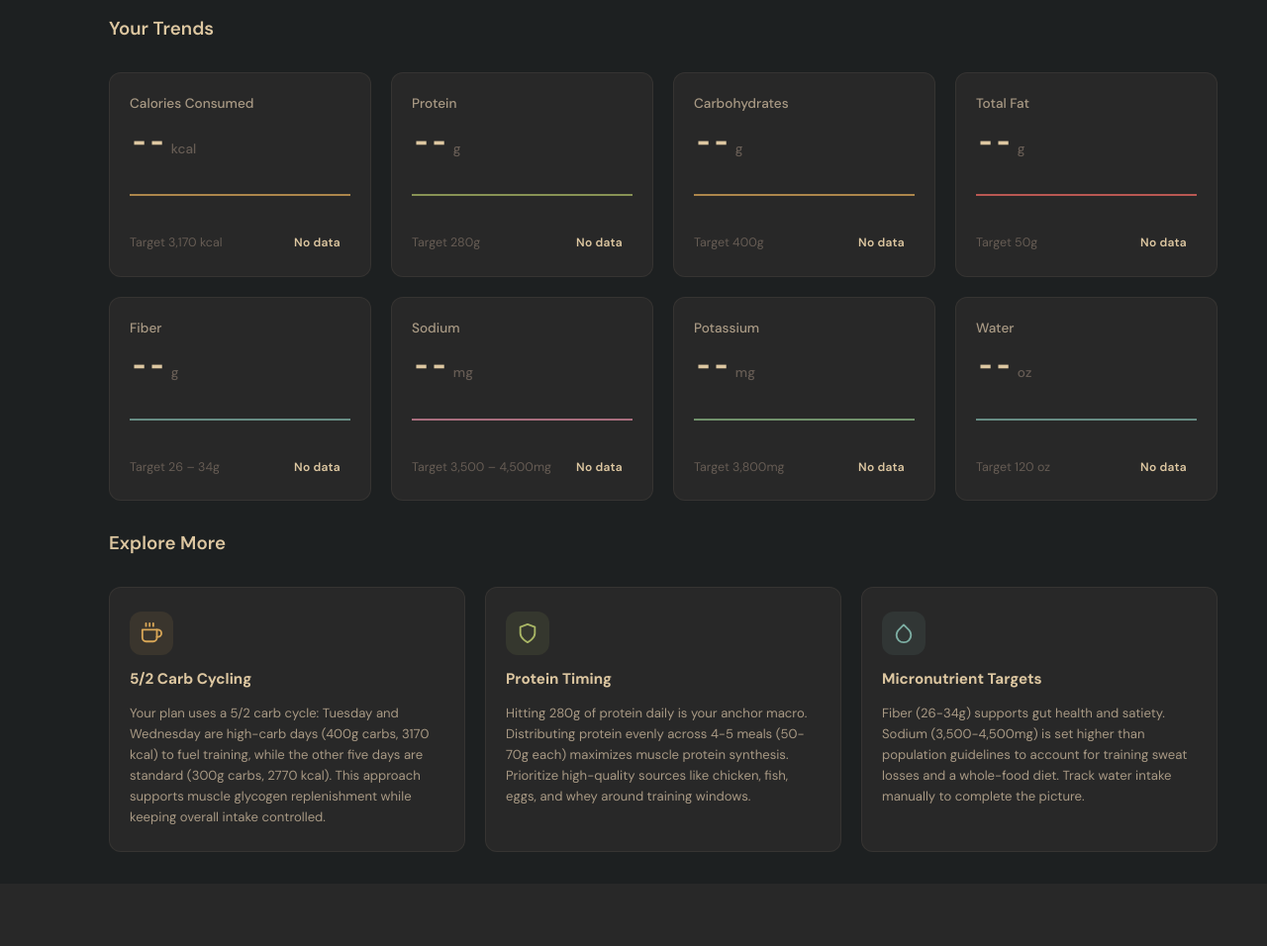
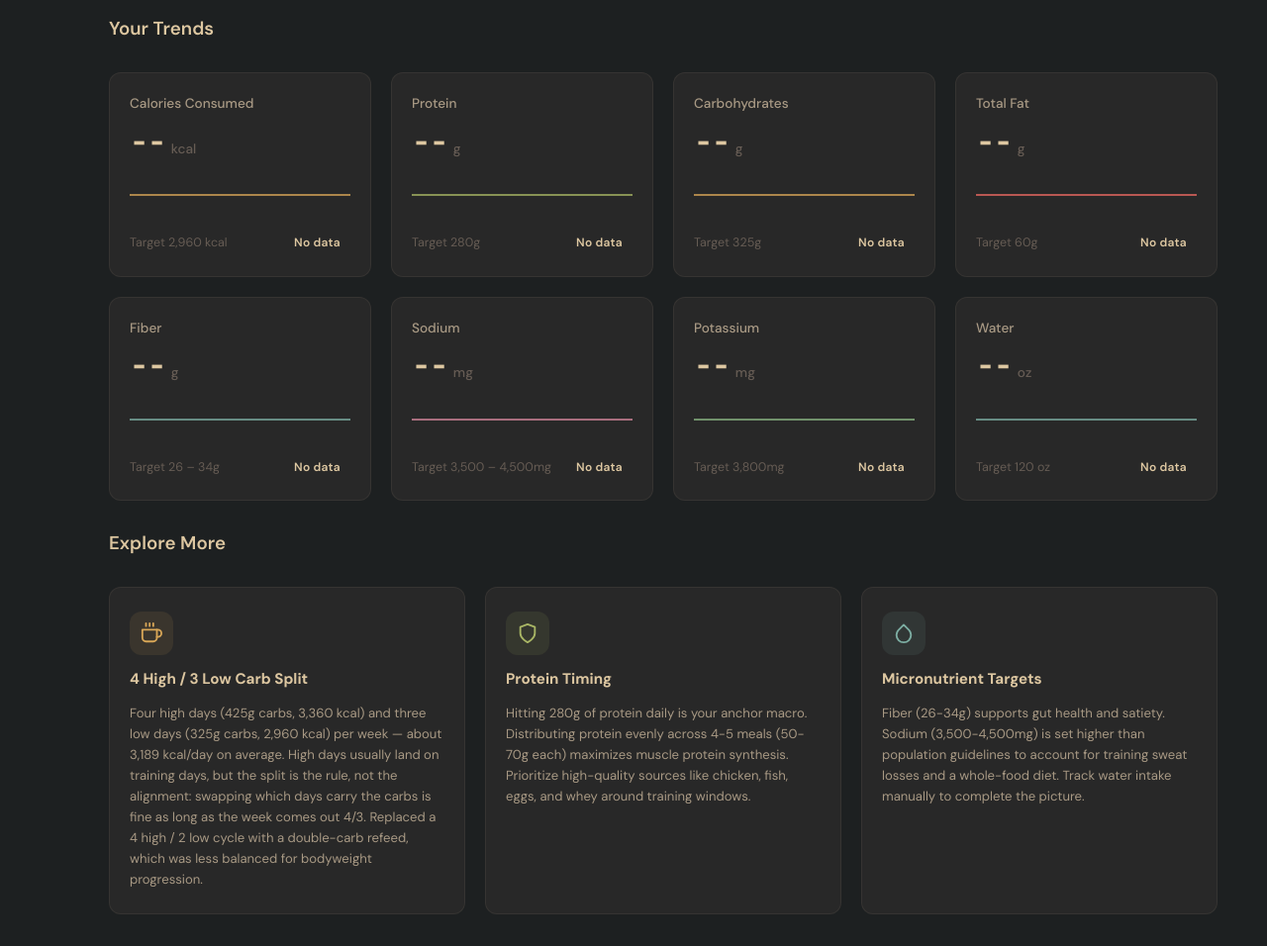
Before and after one commit to bahoerres/nsight, a Flask app: page /nutrition in a window 1280 px wide. Shown: the part 887-1843 px from the top of the page at 99% size. Before the commit the page ends 1748 px from the top, so only its background shows below. Run offline with Flask 3, Linux system fonts and the light colour scheme; data that the repository does not hold is empty; some libraries are stand-ins or nearby versions.

Commit message:
fix: last four sites still carrying the retired 5/2 carb scheme
Blake caught two on the frontend: fat target showed 50g (his target is 60g)
and the Explore More card still described the Tue/Wed 5/2 cycle with 400g /
3,170 kcal. Sweeping for the pattern found two more — the nutrition
sparkline re-derived calorie and carb targets from the weekday (a sixth
copy of the rule), and protein/fat targets were duplicated across three
files.

- fat target 50g -> 60g in the trends table
- Explore More card rewritten for 4 high / 3 low
- sparkline reuses the targets compute_nutrition_score already resolved
  instead of its own dow check
- PROTEIN_TARGET and FAT_TARGET hoisted into scoring.py; app.py and
  generate_insights.py reference them rather than repeating literals

Second and third stale-constant bug in this area, hence the hoist.

Co-Authored-By: Claude Opus 5 (1M context) <noreply@anthropic.com>

```diff
--- a/app.py
+++ b/app.py
@@ -15,6 +15,8 @@ from markupsafe import Markup
 from zoneinfo import ZoneInfo
 
 from scoring import (
+    FAT_TARGET,
+    PROTEIN_TARGET,
     acwr_from_volume_by_date,
     compute_acwr,
     fetch_baselines,
@@ -1452,7 +1454,7 @@ def nutrition():
         high_day = targets.get("high_day", False)
         cal_target = targets.get("calories", 2960)
         carb_target = targets.get("carbs_g", 325)
-        protein_target = targets.get("protein_g", 280)
+        protein_target = targets.get("protein_g", PROTEIN_TARGET)
 
         # Raw values from yesterday
         cal_actual = components.get("calories_raw")
@@ -1557,9 +1559,9 @@ def nutrition():
         trend_defs = [
             # (key, col, label, unit, target_val, target_label, format_fn)
             ("calories",  "crono_calories",   "Calories Consumed", "kcal", None,   None,               "int_comma"),
-            ("protein",   "crono_protein_g",  "Protein",           "g",    280,    "Target 280g",      "int"),
+            ("protein",   "crono_protein_g",  "Protein",           "g",    PROTEIN_TARGET, f"Target {PROTEIN_TARGET:.0f}g", "int"),
             ("carbs",     "crono_carbs_g",    "Carbohydrates",     "g",    None,   None,               "int"),
-            ("fat",       "crono_fat_g",      "Total Fat",         "g",    50,     "Target 50g",       "int"),
+            ("fat",       "crono_fat_g",      "Total Fat",         "g",    FAT_TARGET, f"Target {FAT_TARGET:.0f}g", "int"),
             ("fiber",     "crono_fiber_g",    "Fiber",             "g",    None,   "Target 26 – 34g",  "one_dec"),
             ("sodium",    "crono_sodium_mg",  "Sodium",            "mg",   None,   "Target 3,500 – 4,500mg", "int_comma"),
             ("potassium", "crono_potassium_mg", "Potassium",       "mg",   3800,   "Target 3,800mg",   "int_comma"),
@@ -1586,15 +1588,13 @@ def nutrition():
             if fmt == "water_oz":
                 sparkline = [round(v / 29.5735, 1) if v else 0 for v in sparkline]
 
-            # Day-specific targets for calories and carbs
+            # Calories and carbs vary by carb-day type — reuse the targets already
+            # resolved for yesterday rather than re-deriving them from the weekday.
             if key == "calories":
-                # Use yesterday's target for the pill
-                dow = yesterday.weekday()
-                day_target = 3170 if dow in (1, 2) else 2770
+                day_target = cal_target
                 target_label = f"Target {int(day_target):,} kcal"
             elif key == "carbs":
-                dow = yesterday.weekday()
-                day_target = 400 if dow in (1, 2) else 300
+                day_target = carb_target
                 target_label = f"Target {int(day_target)}g"
 
             # Status: compare current vs target
--- a/scoring.py
+++ b/scoring.py
@@ -606,9 +606,11 @@ def compute_training_score(conn, target_date):
 # Nutrition Score
 # ---------------------------------------------------------------------------
 
-# (calories, carbs_g) for each carb-day type. Protein is 280g and fat 60g on both.
+# (calories, carbs_g) for each carb-day type. Protein and fat are flat across both.
 HIGH_DAY = (3360.0, 425.0)
 LOW_DAY = (2960.0, 325.0)
+PROTEIN_TARGET = 280.0
+FAT_TARGET = 60.0  # not scored, but displayed and quoted in insight prompts
 
 # How close a day's carbs must land to a prescribed target to count as that day
 # type regardless of whether a session was logged. 325 and 425 are 30% apart, so
@@ -664,7 +666,7 @@ def compute_nutrition_score(conn, target_date):
                 cal_target, carb_target = pair
                 break
 
-    protein_target = 280.0
+    protein_target = PROTEIN_TARGET
 
     targets = {
         "calories":  cal_target,
--- a/templates/nutrition.html
+++ b/templates/nutrition.html
@@ -305,12 +305,14 @@
           <line x1="14" y1="1" x2="14" y2="4"/>
         </svg>
       </div>
-      <div class="explore-card-title">5/2 Carb Cycling</div>
+      <div class="explore-card-title">4 High / 3 Low Carb Split</div>
       <div class="explore-card-body">
-        Your plan uses a 5/2 carb cycle: Tuesday and Wednesday are high-carb days
-        (400g carbs, 3170 kcal) to fuel training, while the other five days
-        are standard (300g carbs, 2770 kcal). This approach supports muscle
-        glycogen replenishment while keeping overall intake controlled.
+        Four high days (425g carbs, 3,360 kcal) and three low days
+        (325g carbs, 2,960 kcal) per week — about 3,189 kcal/day on average.
+        High days usually land on training days, but the split is the rule, not
+        the alignment: swapping which days carry the carbs is fine as long as
+        the week comes out 4/3. Replaced a 4 high / 2 low cycle with a
+        double-carb refeed, which was less balanced for bodyweight progression.
       </div>
     </div>
     <div class="card explore-card">
```
Also changed, not shown: generate_insights.py (+4 -4 lines).
